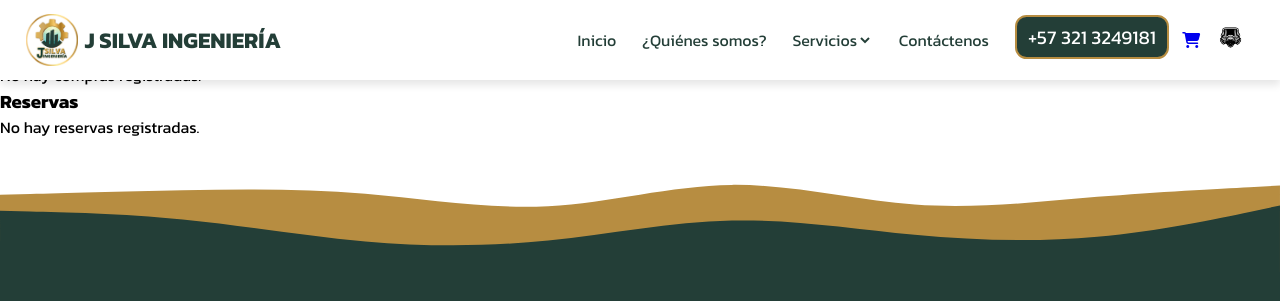
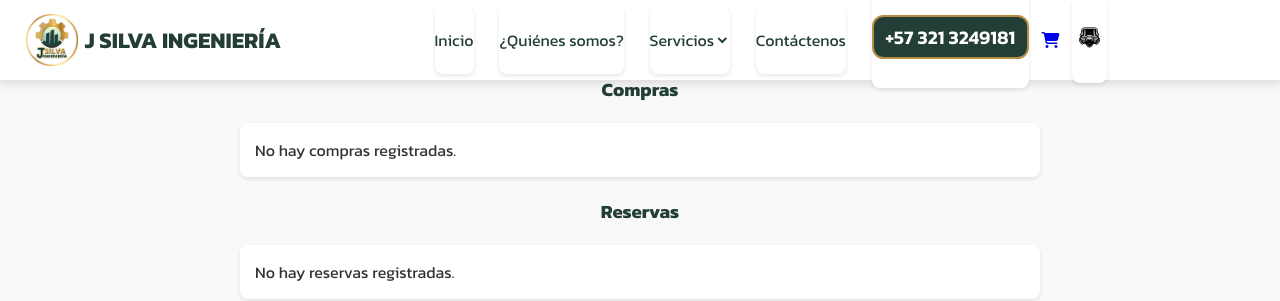
Before and after one commit to CAVV10/Espacio-J-Silva, a Django app: page /historial-pedidos/ in a window 1280 px wide. Shown: the top 301 px of the page. Run offline with Django 5.2, Linux system fonts and the light colour scheme; the visitor is signed in with stand-in values (Sample User, id 1); data that the repository does not hold is empty.

Commit message:
otra cosa arreglo V11

```diff
--- a/contacto/static/contacto/css/historial.css
+++ b/contacto/static/contacto/css/historial.css
@@ -1,62 +1,52 @@
+/* Import fonts and base styles */
+@import url('https://fonts.googleapis.com/css2?family=Kanit:wght@400;600&display=swap');
 
-/* Estilos para el icono del carrito */
-.carrito-icono {
-    position: relative;
-    display: inline-block;
-    margin-left: 15px;
-    font-size: 20px;
-    text-decoration: none;
-    color: black;
-    transition: transform 0.3s ease;
+body {
+    font-family: 'Kanit', sans-serif;
+    background-color: #f9f9f9;
+    color: #333;
+    margin: 0;
+    padding: 0;
 }
 
-.carrito-icono:hover {
-    transform: scale(1.1);
+h2, h3 {
+    color: #233e37;
+    text-align: center;
+    margin-top: 20px;
 }
 
-/* Contador del carrito */
-.contador-carrito {
-    position: absolute;
-    top: -8px;
-    right: -10px;
-    background: red;
-    color: white;
-    font-size: 11px;
-    padding: 2px 5px;
-    border-radius: 50%;
-    animation: pulse 1s infinite;
+ul {
+    list-style-type: none;
+    padding: 0;
+    margin: 20px auto;
+    max-width: 800px;
 }
 
-/* Animación de rebote */
-@keyframes bounce-on-add {
-    0%, 100% {
-      transform: scale(1);
+li {
+    background-color: #fff;
+    margin: 10px 0;
+    padding: 15px;
+    border-radius: 8px;
+    box-shadow: 0 2px 4px rgba(0, 0, 0, 0.1);
+    transition: transform 0.2s;
+}
+
+li:hover {
+    transform: translateY(-5px);
+}
+
+li span {
+    display: block;
+    font-weight: 600;
+    color: #b78d41;
+}
+
+@media screen and (max-width: 768px) {
+    h2, h3 {
+        font-size: 1.5rem;
     }
-    50% {
-      transform: scale(1.3);
+
+    li {
+        padding: 10px;
     }
 }
-
-.animate-bounce-on-add {
-    animation: bounce-on-add 0.4s ease-in-out;
-}
-
-/* Pulso para el contador */
-@keyframes pulse {
-    0% {
-      transform: scale(1);
-      opacity: 1;
-    }
-    50% {
-      transform: scale(1.1);
-      opacity: 0.8;
-    }
-    100% {
-      transform: scale(1);
-      opacity: 1;
-    }
-}
-
-.animate-pulse {
-    animation: pulse 1s infinite;
-}
--- a/contacto/templates/contacto/historial-pedidos.html
+++ b/contacto/templates/contacto/historial-pedidos.html
@@ -2,6 +2,10 @@
 {% load static %}
 
 {% block title %}Desinfección - J Silva Ingeniería{% endblock %}
+
+{% block extra_css %}
+<link rel="stylesheet" href="{% static 'contacto/css/historial.css' %}">
+{% endblock %}
 
 {% block content %}
 <h2>Historial de Compras y Reservas</h2>
```
